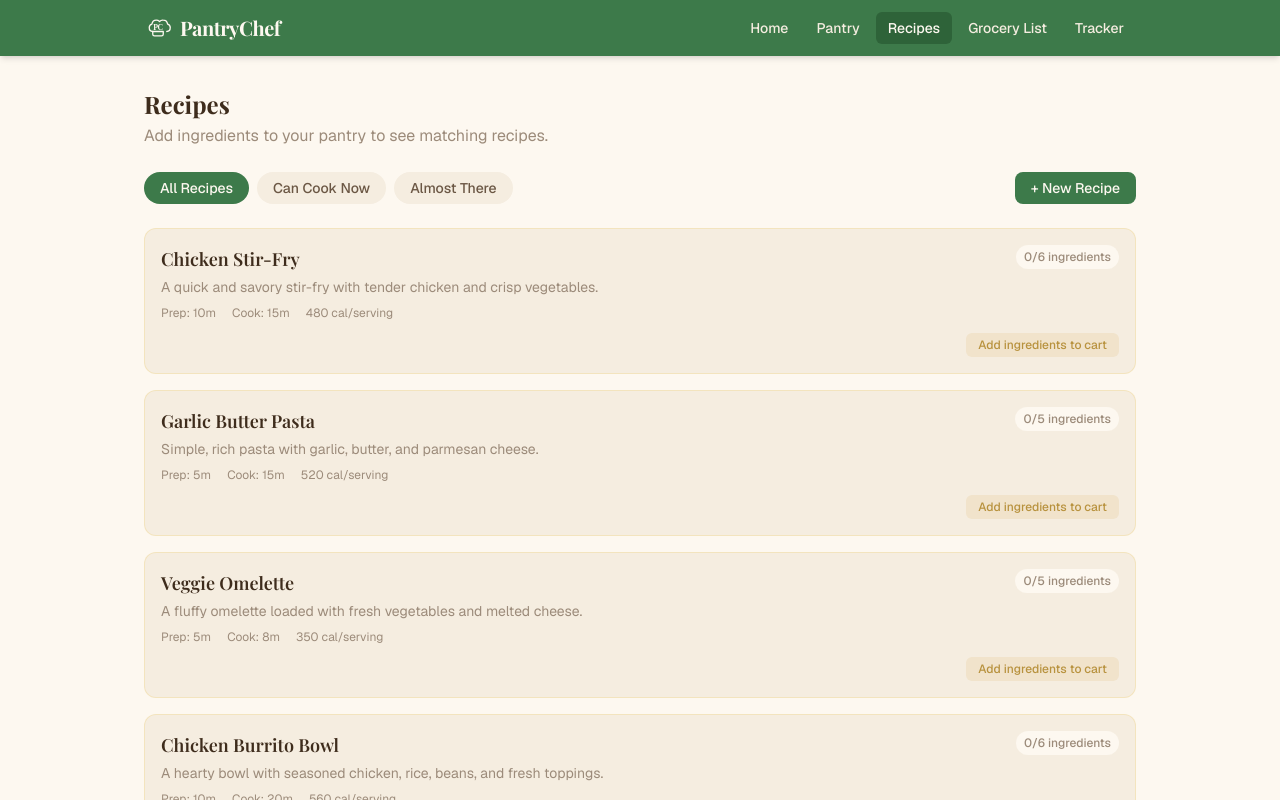
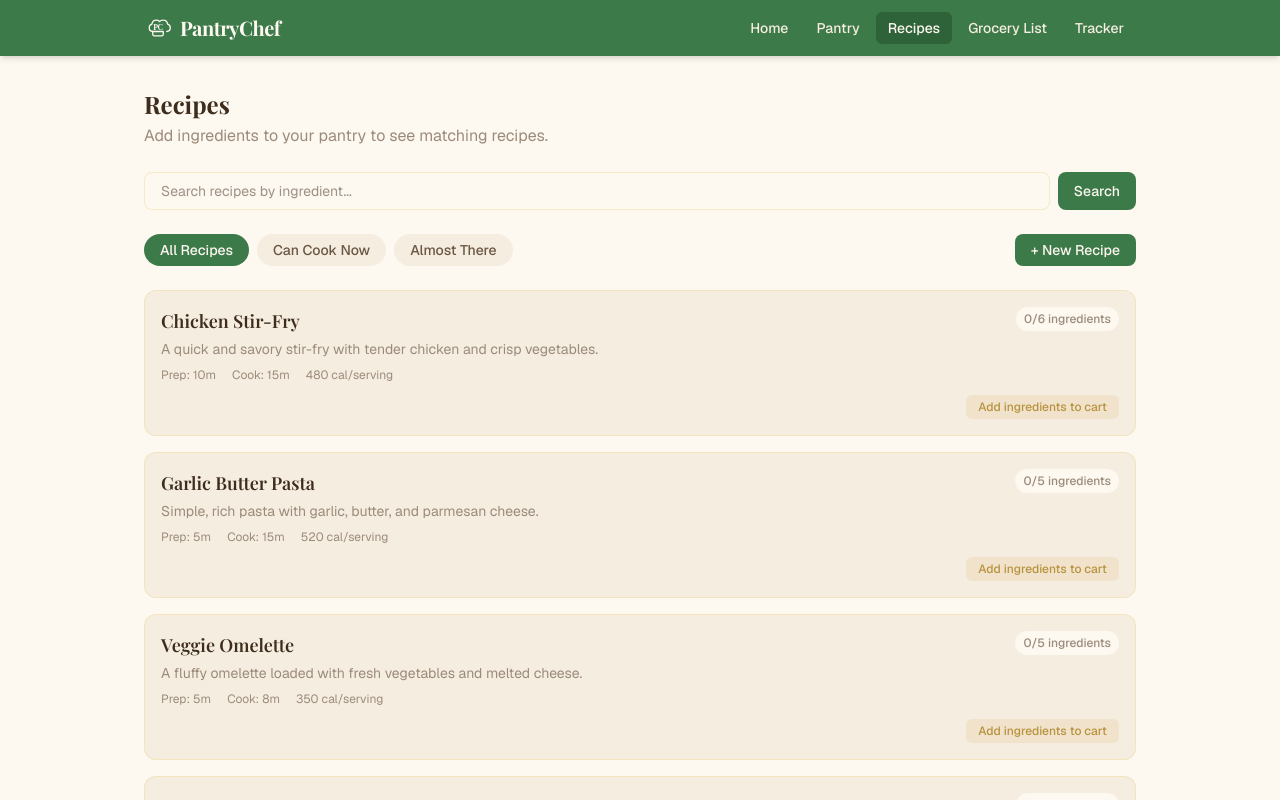
Before and after one commit to raghavmehrotra/pantrychef, a Next.js app: page /recipes in a window 1280 px wide. Shown: the top 800 px of the page. Built offline with nearby package versions, Linux system fonts and the light colour scheme; a web font is replaced by a local one.

Commit message:
Added search bar

```diff
--- a/src/app/recipes/page.tsx
+++ b/src/app/recipes/page.tsx
@@ -1,6 +1,7 @@
 "use client";
 
 import { useState } from "react";
+import { useRouter } from "next/navigation";
 import { useApp } from "@/context/AppContext";
 import RecipeCard from "@/components/RecipeCard";
 import { Recipe } from "@/types";
@@ -11,8 +12,10 @@ const EMPTY_INGREDIENT = { name: "", amount: "" };
 
 export default function RecipesPage() {
   const { pantryNames, allRecipes, addRecipe } = useApp();
+  const router = useRouter();
   const [filter, setFilter] = useState<Filter>("all");
   const [showForm, setShowForm] = useState(false);
+  const [search, setSearch] = useState("");
 
   // Form state
   const [name, setName] = useState("");
@@ -108,6 +111,29 @@ export default function RecipesPage() {
             : "Add ingredients to your pantry to see matching recipes."}
         </p>
       </div>
+
+      <form
+        onSubmit={(e) => {
+          e.preventDefault();
+          const trimmed = search.trim();
+          if (trimmed) router.push(`/recipes/${encodeURIComponent(trimmed.toLowerCase())}`);
+        }}
+        className="flex gap-2"
+      >
+        <input
+          type="text"
+          value={search}
+          onChange={(e) => setSearch(e.target.value)}
+          placeholder="Search recipes by ingredient..."
+          className="flex-1 border border-amber-light/40 bg-cream rounded-lg px-4 py-2 text-sm text-ink focus:outline-none focus:ring-2 focus:ring-olive"
+        />
+        <button
+          type="submit"
+          className="px-4 py-2 bg-olive text-cream text-sm font-medium rounded-lg hover:bg-olive-dark transition-colors"
+        >
+          Search
+        </button>
+      </form>
 
       <div className="flex items-center justify-between">
         <div className="flex gap-2">
```
